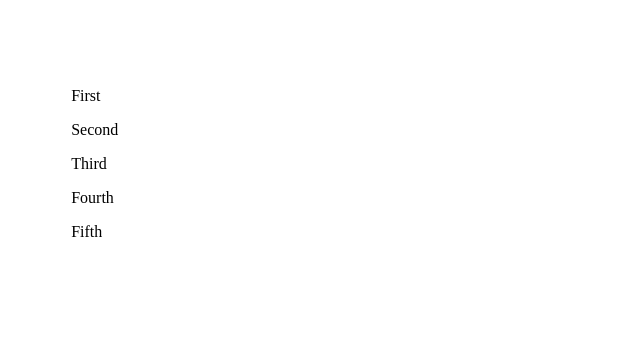
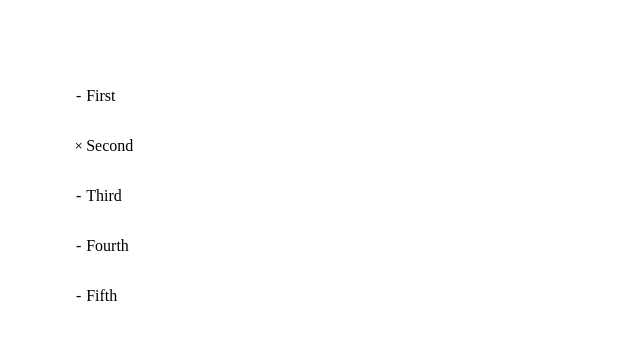
Before and after one commit to dektry/skf_test-task, a React (Create React App) app: page / in a window 1280 px wide. Shown: the top 340 px of the page, without its empty margins (0-640 px from the left). Built offline with nearby package versions, Linux system fonts and the light colour scheme.

Commit message:
added icon

```diff
--- a/src/components/CollapsibleNode/CollapsibleNode.tsx
+++ b/src/components/CollapsibleNode/CollapsibleNode.tsx
@@ -3,6 +3,7 @@ import clsx from 'clsx';
 
 import { TreeNode } from '../TreeMenu/TreeMenu';
 import styles from './styles.module.css';
+import { Icon } from '../Icon/Icon';
 
 interface NodeProps {
   node: TreeNode;
@@ -40,9 +41,12 @@ export const CollapsibleNode = ({ parenNodeIsCollapsed, node, renderNodes }: Nod
 
   return (
     <>
-      <p className={styles.nodeTitle} onClick={handleCollapse}>
-        {node.title}
-      </p>
+      <div className={styles.titleWrapper}>
+        <Icon collapsed={isCollapsed} />
+        <p className={styles.nodeTitle} onClick={handleCollapse}>
+          {node.title}
+        </p>
+      </div>
       <div style={{ transition: 'height .5s', height: isCollapsed ? 0 : unCollapsedHeight }}>
         <div
           className={clsx([styles.nestedLevel, isCollapsed && styles.nestedLevelCollapsed])}
--- a/src/components/CollapsibleNode/styles.module.css
+++ b/src/components/CollapsibleNode/styles.module.css
@@ -12,5 +12,9 @@
 
 .nodeTitle {
     cursor: pointer;
-    margin-bottom: 0;
 }
+
+.titleWrapper {
+    display: flex;
+    align-items: center;
+}
--- /dev/null
+++ b/src/components/Icon/Icon.tsx
@@ -0,0 +1,10 @@
+import styles from './styles.module.css';
+import clsx from 'clsx';
+
+interface IconProps {
+  collapsed?: boolean;
+}
+
+export const Icon = ({ collapsed = false }: IconProps) => {
+  return <div className={clsx([styles.icon, collapsed && styles.collapsed])}>{collapsed ? '+' : '-'}</div>;
+};
--- /dev/null
+++ b/src/components/Icon/index.ts
@@ -0,0 +1,3 @@
+import { Icon } from './Icon';
+
+export default Icon;
--- /dev/null
+++ b/src/components/Icon/styles.module.css
@@ -0,0 +1,8 @@
+.icon {
+    width: 15px;
+    text-align: center;
+    transition: all 0.5s;
+}
+.collapsed {
+    transform: rotate(45deg);
+}
--- a/src/components/TreeMenu/TreeMenu.tsx
+++ b/src/components/TreeMenu/TreeMenu.tsx
@@ -2,6 +2,7 @@ import { useEffect, useState } from 'react';
 
 import styles from './styles.module.css';
 import { CollapsibleNode } from '../CollapsibleNode/CollapsibleNode';
+import { Icon } from '../Icon/Icon';
 
 export type TreeNode = { title: string; nodes: TreeNode[] };
 
@@ -21,9 +22,12 @@ export const TreeMenu = () => {
       );
     } else {
       return (
-        <p key={node.title + index} className={styles.node}>
-          {node.title}
-        </p>
+        <div className={styles.titleWrapper}>
+          <Icon />
+          <p key={node.title + index} className={styles.node}>
+            {node.title}
+          </p>
+        </div>
       );
     }
   };
--- a/src/components/TreeMenu/styles.module.css
+++ b/src/components/TreeMenu/styles.module.css
@@ -1,3 +1,7 @@
 .container {
     padding: 5% 0 0 5%;
 }
+.titleWrapper {
+    display: flex;
+    align-items: center;
+}
```
